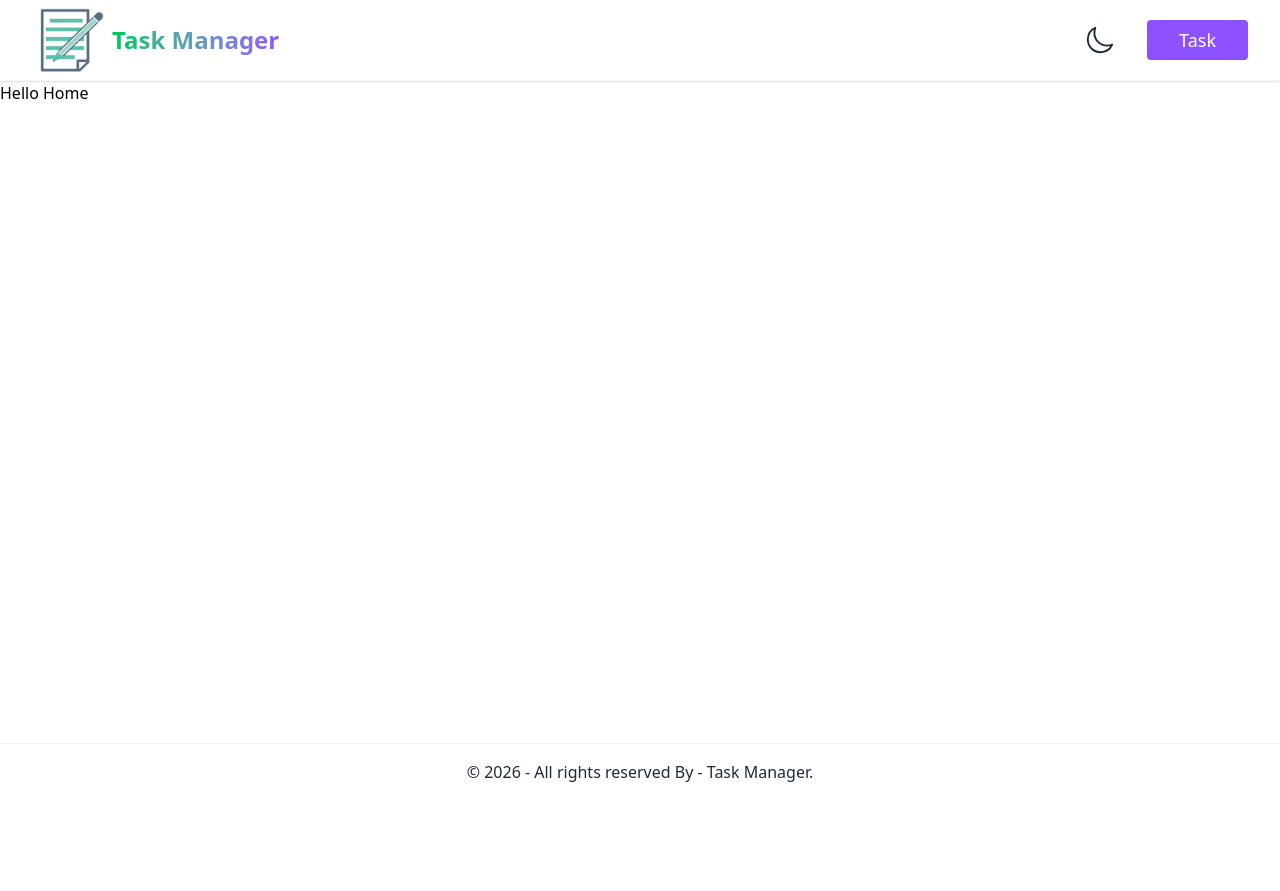
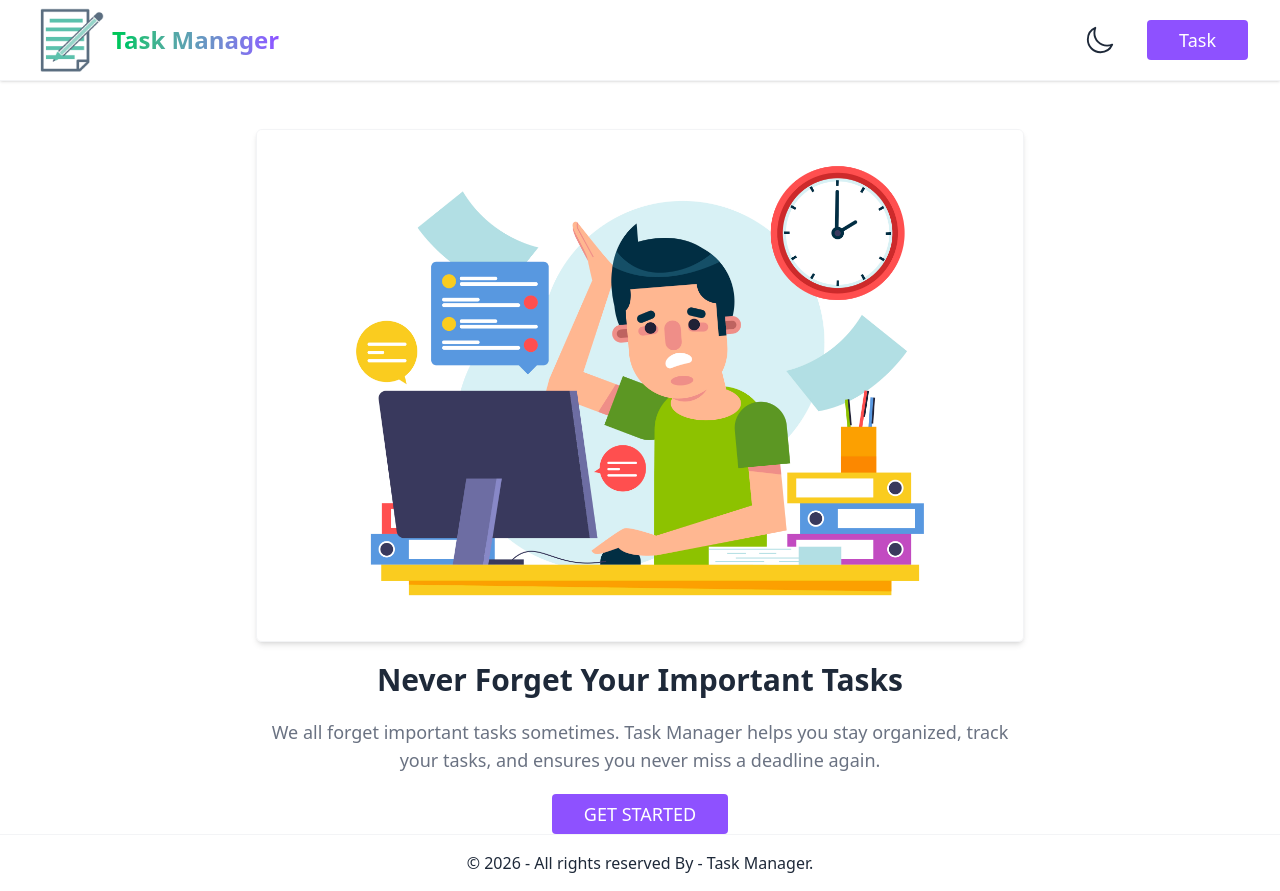
Before and after one commit to Jakaria030/task-manager, a React (Vite) app: page / in a window 1280 px wide. Before the commit the page ends 800 px from the top, so only its background shows below. Built offline with nearby package versions, Linux system fonts and the light colour scheme.

Commit message:
Add home page design

```diff
--- a/src/pages/Home.jsx
+++ b/src/pages/Home.jsx
@@ -1,9 +1,18 @@
+import CTA from "../components/CTA.jsx";
+import heroImage from "../assets/hero-image.jpg";
 
 const Home = () => {
     return (
-        <div>
-            Hello Home
-        </div>
+        <section className="bg-white">
+            <div className="max-w-7xl mx-auto px-4 md:px-8">
+                <div className="max-w-3xl mx-auto mt-12 text-center space-y-5">
+                    <img className="border border-gray-100 rounded-md shadow-md" src={heroImage} alt="Hero Image" />
+                    <h1 className="text-3xl font-bold text-gray-800">Never Forget Your Important Tasks</h1>
+                    <p className="text-lg text-gray-500">We all forget important tasks sometimes. Task Manager helps you stay organized, track your tasks, and ensures you never miss a deadline again.</p>
+                    <CTA>GET STARTED</CTA>
+                </div>
+            </div>
+        </section>
     )
 };
 
```
